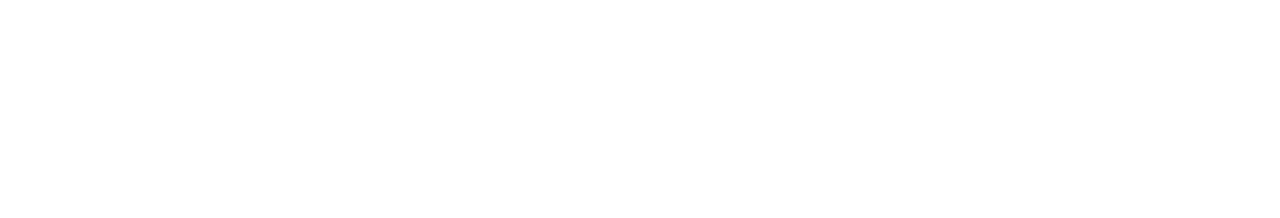
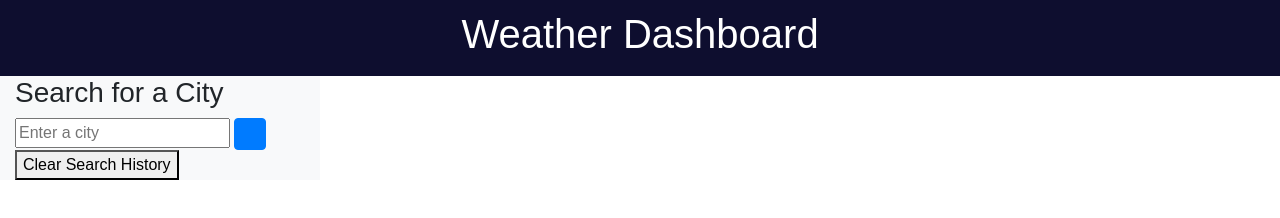
Before and after one commit to lilyannekot/weather-dashboard, a plain HTML site: page index.html in a window 1280 px wide. Drawn offline with nearby package versions, Linux system fonts and the light colour scheme.

Commit message:
refactoring of html

```diff
--- a/Assets/index.js
+++ b/Assets/index.js
@@ -0,0 +1,21 @@
+var APIKey = 'AIzaSyAVHOJqnEWRxvQiJz5y-IO2PRtx2om16Sc'
+var cities = [];
+
+
+
+// Calls to API to get weather data based on cities
+// function getWeather(cityName) {
+//     var requestURL = 'https://api.openweathermap.org/data/2.5/onecall?q=' + cityName + '&appid=' + APIKey
+//     fetch (requestUrl).then(function(response){
+//         return response.json();
+//     })
+//         .then(function(data){
+//             var currentConditions = $('#currentConditions');
+//             currentConditions.addClass('border');
+
+//             // Creates h2 element for searched city name to display
+//             var cityName = $('<h2>');
+//             cityName.textContent(currentCity);
+//             currentConditions.append(cityName);
+//         })
+// }
--- a/Assets/style.css
+++ b/Assets/style.css
@@ -0,0 +1,16 @@
+* {
+    font-family: Arial, Helvetica, sans-serif;
+}
+
+nav {
+    text-align: center;
+    font-size: 45px;
+    background-color: rgb(14, 14, 47);
+    color: white;
+    width: 100%;
+    padding: 10px;
+}
+
+.btn-primary {
+    padding: 15px 15px 15px 15px;
+}
--- a/index.html
+++ b/index.html
@@ -4,13 +4,43 @@
     <meta charset="UTF-8">
     <meta http-equiv="X-UA-Compatible" content="IE=edge">
     <meta name="viewport" content="width=device-width, initial-scale=1.0">
+    <link rel="stylesheet" href="https://cdn.jsdelivr.net/npm/bootstrap@4.3.1/dist/css/bootstrap.min.css" integrity="sha384-ggOyR0iXCbMQv3Xipma34MD+dH/1fQ784/j6cY/iJTQUOhcWr7x9JvoRxT2MZw1T" crossorigin="anonymous">
     <link rel="stylesheet" href="Assets/style.css">
     <title>Today's Weather</title>
 </head>
 <body>
+    <nav>
+        <h1>Weather Dashboard</h1>
+    </nav>
 
+    <div class="container-fluid">
+        <!-- Creates sidebar to search for a location -->
+        <div class="row">
+            <div class="col-lg-3 bg-light">
+                <form id="search-form">
+                    <h3>Search for a City</h3>
+                    <input id="city" type="text" placeholder="Enter a city">
+                    <button class="btn btn-primary" type="submit"><i class="fas fa-search"></i></button>
+                </form>
+                <button id="history-button">Clear Search History</button>
+            </div>
+            <!-- Displays city weather information in box above weather images-->
+            <div class="col-lg-9">
+                <div class="row" id="current-conditions">
+                    <div class="col-lg-12">
+                        <h2 id="city"></h2>
+                        <div id="current-conditions-container"></div>
+                    </div>
+                </div>
+                <div id="five-day-forecast"></div>
+                    <h3 id="forecast-header"></h3>
+                    <div id="forecast-container"></div>
+            </div>
+        </div>
+    </div>
 </body>
 
+<script src="https://ajax.googleapis.com/ajax/libs/jquery/3.6.0/jquery.min.js"></script>
 <script src="/Assets/index.js"></script>
 
 </html>
```
